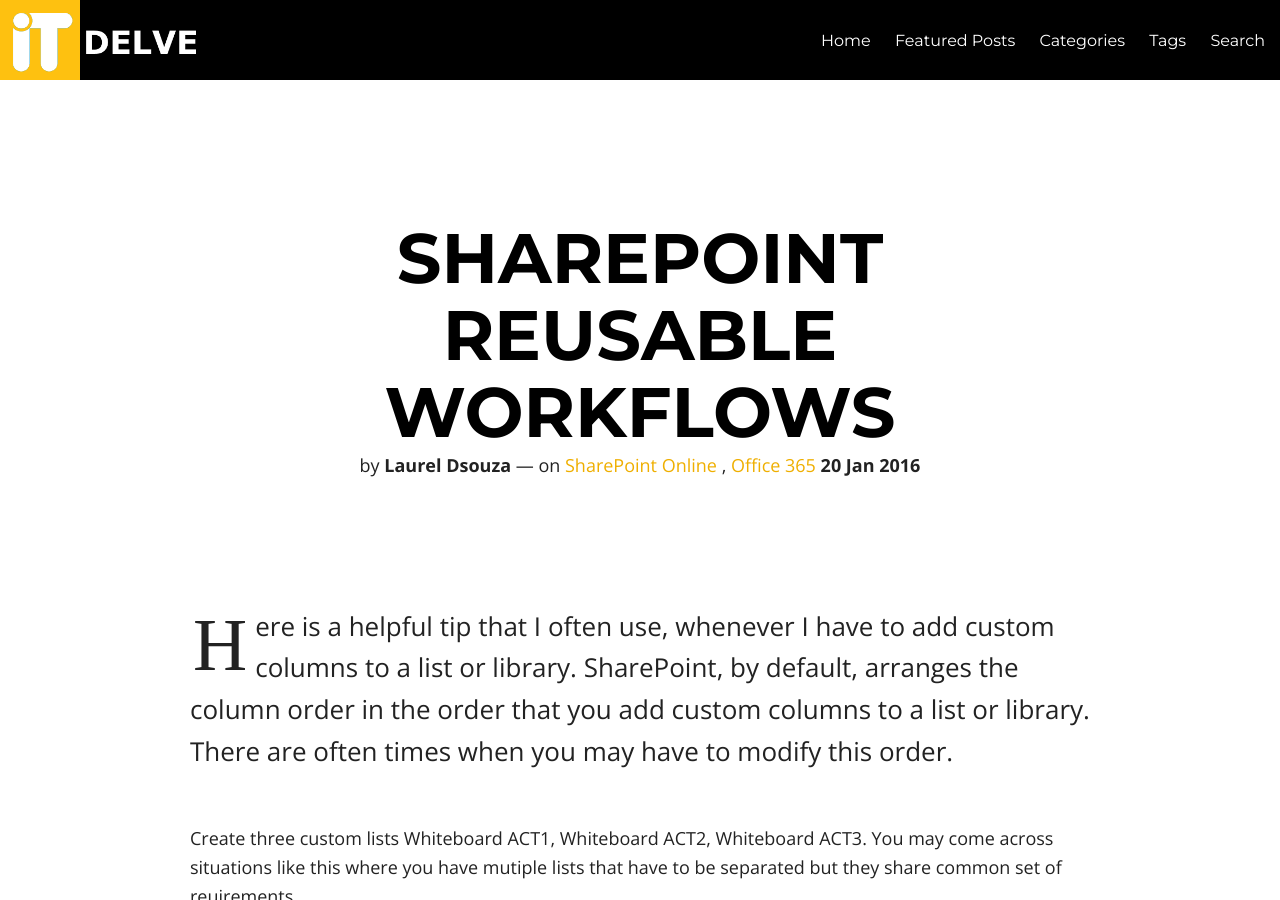
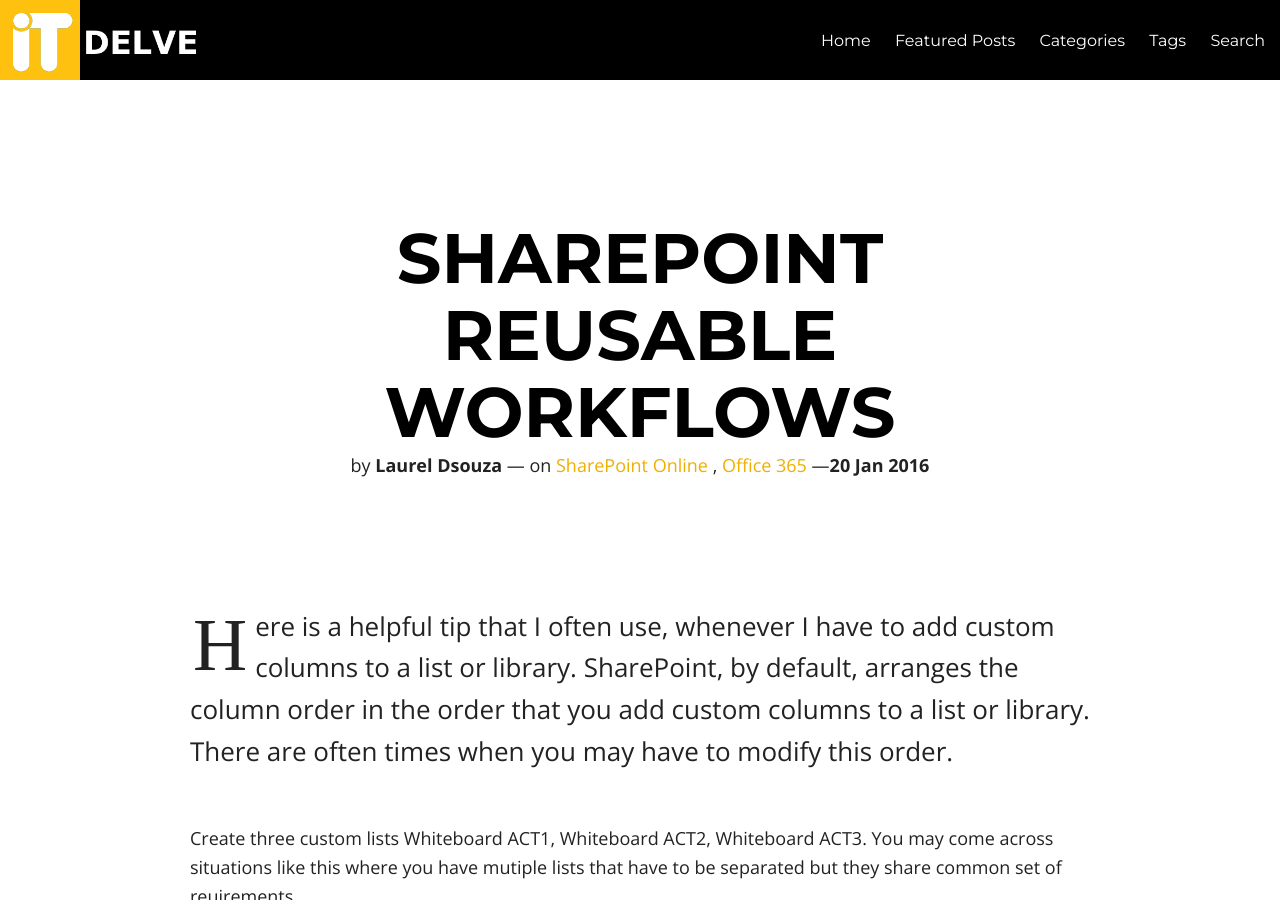
Before and after one commit to ldsouza/ldsouza.github.io, a Jekyll site: the page built from _posts/2016-01-20-sharepoint-reusable-workflows.md, in a window 1280 px wide and 900 px high. Built offline with Jekyll 4.4.1, drawn with Linux system fonts in a browser that asks for light colours; nearby versions of some CDN libraries; comment, search, counter and statistics services are not loaded.

Commit message:
Update post.html

```diff
--- a/_layouts/post.html
+++ b/_layouts/post.html
@@ -54,7 +54,7 @@
                     <div class="small-12 columns">
                         <div class="notepad-post-meta-simple">
                             <h1>{{ page.title }}</h1>
-                            <p>by <strong>{{ site.owner.name }}</strong> &#8212; {% assign tagsize = page.tags.size %}{% if tagsize != 0 %}on {% for tag in page.tags %}<a href="{{ site.url }}/tags/index.html#{{ tag | cgi_encode }}" data-toggle="tooltip" title="Posts tagged with {{ tag }}" rel="tag">{{ tag }}</a>{% unless forloop.last %}&nbsp;&comma;&nbsp;{% endunless %}{% endfor %}{% endif %} <strong><time datetime="{{ page.date | date_to_xmlschema }}">{{ page.date | date: "%d %b %Y" }}</time></strong></p>
+                            <p>by <strong>{{ site.owner.name }}</strong> &#8212; {% assign tagsize = page.tags.size %}{% if tagsize != 0 %}on {% for tag in page.tags %}<a href="{{ site.url }}/tags/index.html#{{ tag | cgi_encode }}" data-toggle="tooltip" title="Posts tagged with {{ tag }}" rel="tag">{{ tag }}</a>{% unless forloop.last %}&nbsp;&comma;&nbsp;{% endunless %}{% endfor %}{% endif %} &#8212;<strong><time datetime="{{ page.date | date_to_xmlschema }}">{{ page.date | date: "%d %b %Y" }}</time></strong></p>
                         </div>
                     </div>
                 </div>
```
